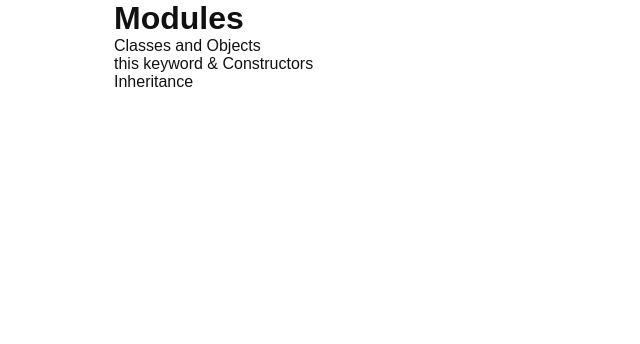
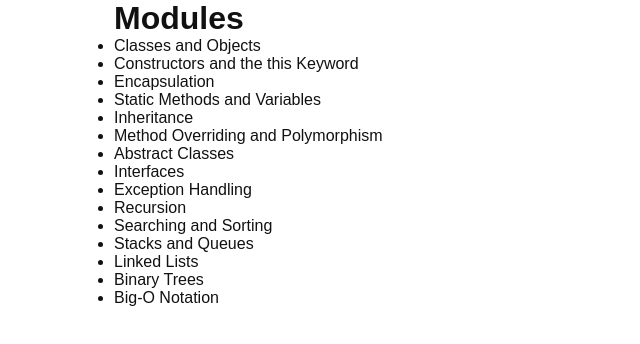
Before and after one commit to nbkurian11/learn-oop, a Next.js app: page /modules in a window 1280 px wide. Shown: the top 344 px of the page, without its empty margins (0-640 px from the left). Built offline with nearby package versions, Linux system fonts and the light colour scheme.

Commit message:
added modules list

```diff
--- a/src/app/modules/page.js
+++ b/src/app/modules/page.js
@@ -1,10 +1,29 @@
 export default function Modules() {
-    return (
+const modules = [
+  "Classes and Objects",
+  "Constructors and the this Keyword",
+  "Encapsulation",
+  "Static Methods and Variables",
+  "Inheritance",
+  "Method Overriding and Polymorphism",
+  "Abstract Classes",
+  "Interfaces",
+  "Exception Handling",
+  "Recursion",
+  "Searching and Sorting",
+  "Stacks and Queues",
+  "Linked Lists",
+  "Binary Trees",
+  "Big-O Notation",
+]
+return (
         <main className = "container">
             <h1>Modules</h1>
-            <ul>Classes and Objects</ul>
-            <ul>this keyword & Constructors</ul>
-            <ul>Inheritance</ul>
+            <ul>
+                {modules.map((topic) => {
+                    return <li key={topic}>{topic}</li>
+                })}
+            </ul>
         </main>
     )
 }
```
